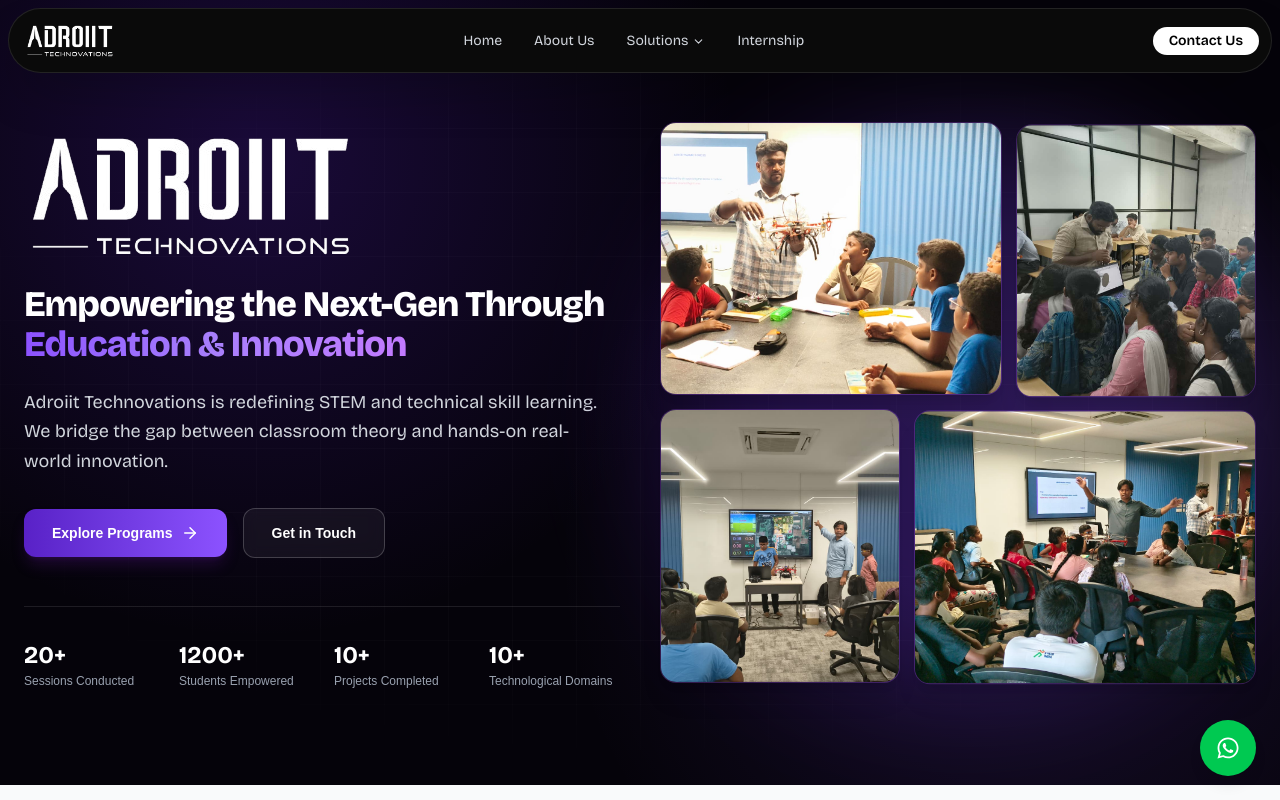
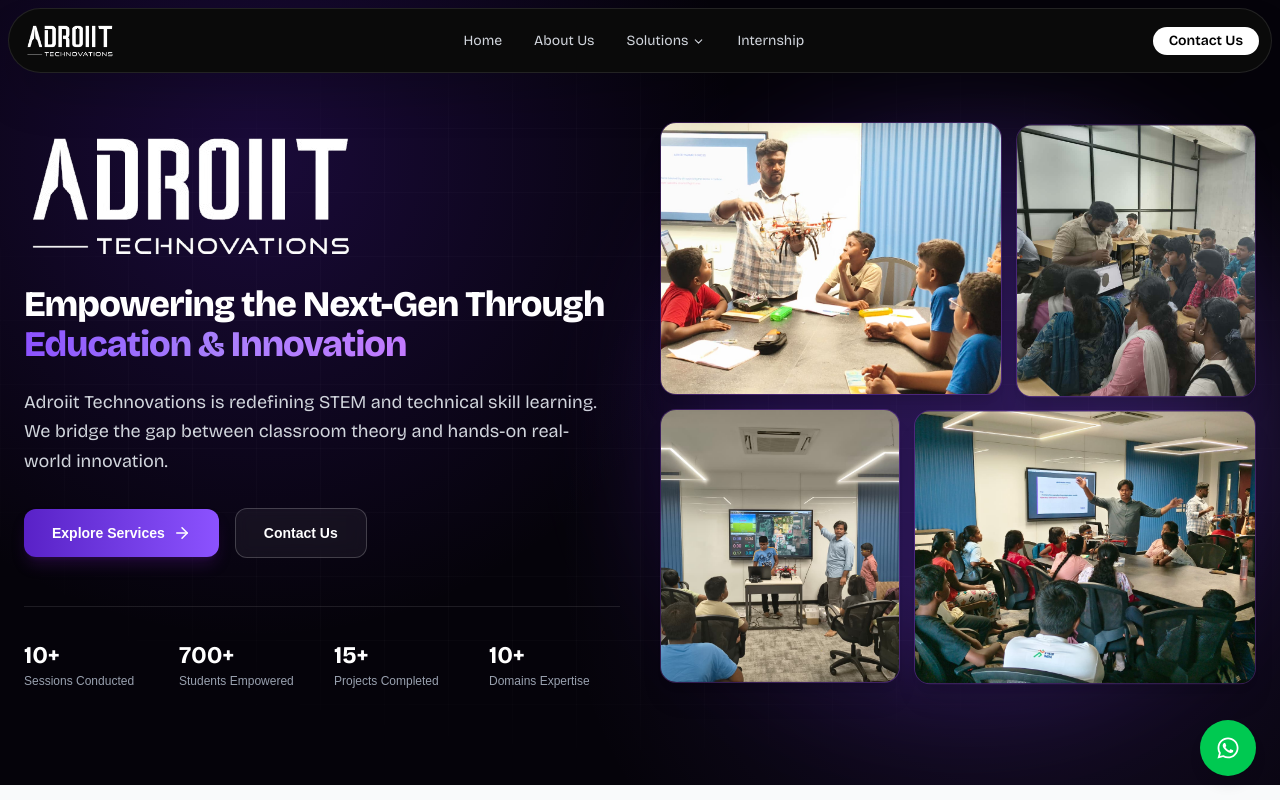
Before and after one commit to Adroiit-Technovations/adroiit-website, a Next.js app: page / in a window 1280 px wide. Shown: the top 800 px of the page. Built offline with nearby package versions, Linux system fonts and the light colour scheme; no server answers.

Commit message:
Updated Hero Section

```diff
--- a/sections/Hero.tsx
+++ b/sections/Hero.tsx
@@ -151,7 +151,7 @@
                   href="/services"
                   className="bg-gradient-to-r from-[#5921c7] to-[#8c52ff] hover:opacity-90 transition px-7 py-3.5 rounded-xl font-semibold text-sm text-white flex items-center justify-center gap-2 group shadow-lg shadow-purple-900/30"
                 >
-                  Explore Programs
+                  Explore Services
                   <ArrowRight size={18} className="group-hover:translate-x-1 transition-transform" />
                 </Link>
 
@@ -159,7 +159,7 @@
                   href="/contact"
                   className="border border-white/20 bg-white/5 hover:bg-white/10 backdrop-blur-sm transition px-7 py-3.5 rounded-xl font-semibold text-sm text-white text-center"
                 >
-                  Get in Touch
+                  Contact Us
                 </Link>
               </motion.div>
             </div>
@@ -172,20 +172,20 @@
               className="order-5 lg:order-none mt-10 lg:mt-12 pt-8 border-t border-white/10 grid grid-cols-2 sm:grid-cols-4 gap-6 w-full items-center text-center lg:text-left lg:items-start"
             >
               <div className="flex flex-col items-center lg:items-start">
-                <h4 className={`${bricolage.className} text-2xl font-bold text-white`}>20+</h4>
+                <h4 className={`${bricolage.className} text-2xl font-bold text-white`}>10+</h4>
                 <p className="text-xs text-gray-400 mt-0.5">Sessions Conducted</p>
               </div>
               <div className="flex flex-col items-center lg:items-start">
-                <h4 className={`${bricolage.className} text-2xl font-bold text-white`}>1200+</h4>
+                <h4 className={`${bricolage.className} text-2xl font-bold text-white`}>700+</h4>
                 <p className="text-xs text-gray-400 mt-0.5">Students Empowered</p>
               </div>
               <div className="flex flex-col items-center lg:items-start">
-                <h4 className={`${bricolage.className} text-2xl font-bold text-white`}>10+</h4>
+                <h4 className={`${bricolage.className} text-2xl font-bold text-white`}>15+</h4>
                 <p className="text-xs text-gray-400 mt-0.5">Projects Completed</p>
               </div>
               <div className="flex flex-col items-center lg:items-start">
                 <h4 className={`${bricolage.className} text-2xl font-bold text-white`}>10+</h4>
-                <p className="text-xs text-gray-400 mt-0.5">Technological Domains</p>
+                <p className="text-xs text-gray-400 mt-0.5">Domains Expertise</p>
               </div>
             </motion.div>
 
```
